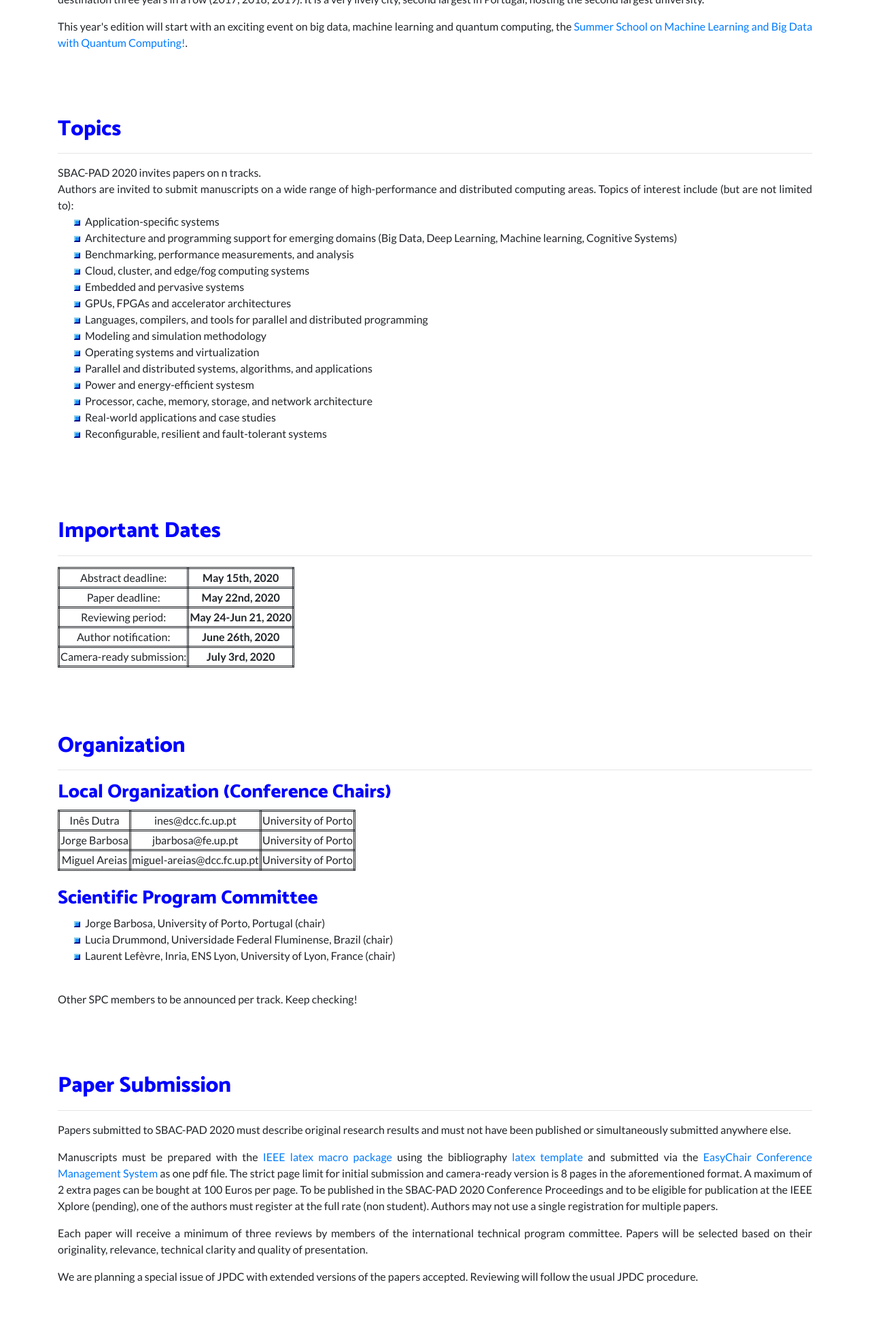
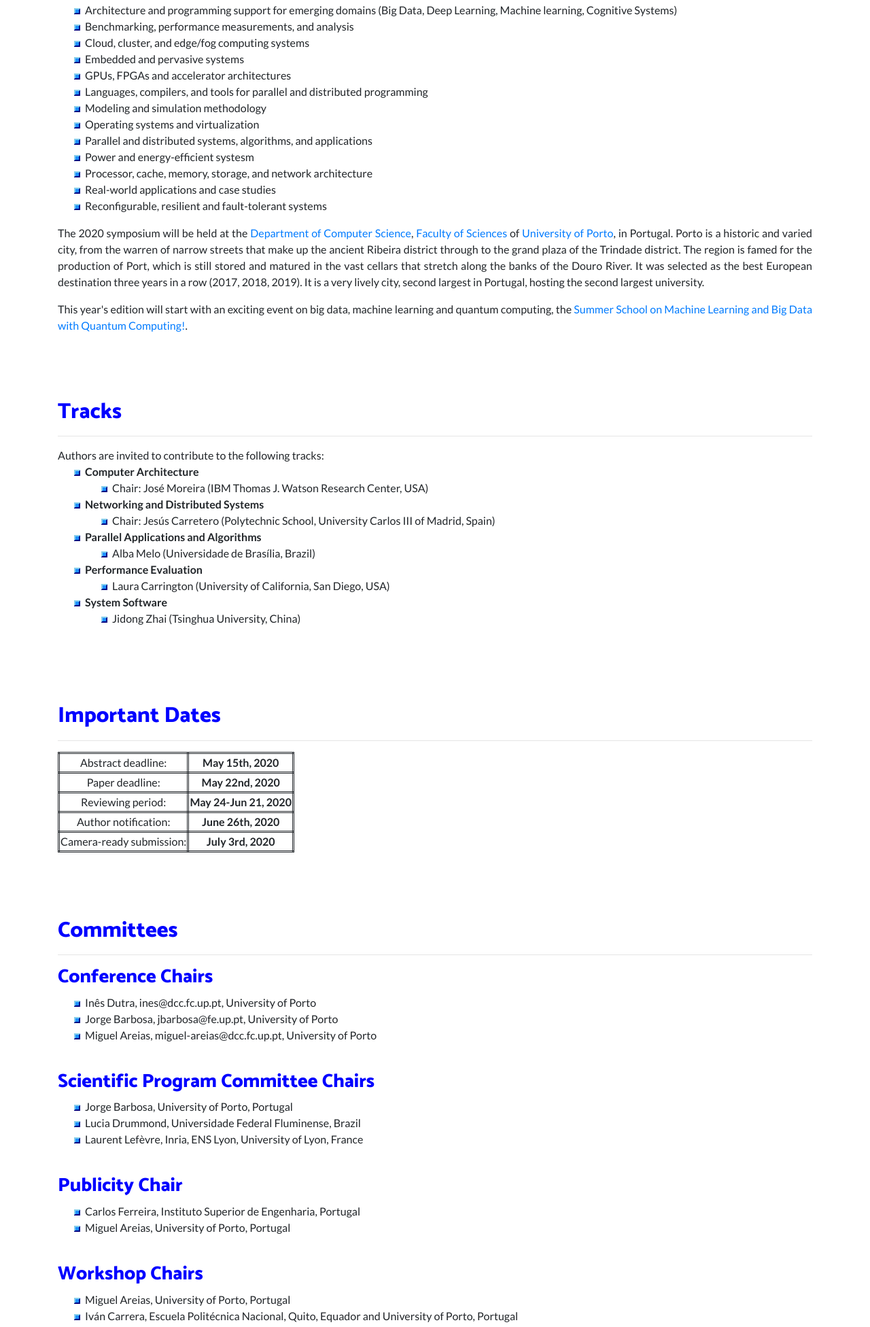
Before and after one commit to inesdutra/SBAC-PAD-2020, a website: page sbac-pad/index.html in a window 1280 px wide. Shown: the part 845-2797 px from the top of the page at 68% size. Drawn offline with Linux system fonts and the light colour scheme.

Commit message:
Add files via upload

```diff
--- a/sbac-pad/css/one-page-wonder.css
+++ b/sbac-pad/css/one-page-wonder.css
@@ -51,7 +51,7 @@ h6 {
 
 .navbar-custom .navbar-nav .nav-item .nav-link {
   text-transform: uppercase;
-  font-size: 0.8rem;
+  font-size: 0.7rem;
   font-weight: 700;
   letter-spacing: 0.1rem;
 }
@@ -176,7 +176,7 @@ th, td {
 }
 
 th{
-    color: blue;
+    color: black;
 }
 
 .section{
@@ -184,7 +184,7 @@ th{
 }
 
 .logo-sbac {
-    width : 200px;
+    width : 150px;
     float : left;
     margin-right : 10px;
 /*    margin-top : -15px; */
--- a/sbac-pad/index.html
+++ b/sbac-pad/index.html
@@ -49,7 +49,7 @@
 	    <a class="nav-link" href="https://easychair.org/cfp/sbacpad2020">CFP</a>
 	  </li>
 	  <li class="nav-item">
-	    <a class="nav-link" href="#topics">Topics</a>
+	    <a class="nav-link" href="#tracks">Tracks</a>
 	  </li>
 	  <li class="nav-item">
 	    <a class="nav-link" href="#importantDates">Important dates</a>
@@ -68,6 +68,9 @@
 	  </li>
 	  <li class="nav-item">
 	    <a class="nav-link" href="#venue"> Venue </a>
+	  </li>
+	  <li class="nav-item">
+	    <a class="nav-link" href="#org"> Committees </a>
 	  </li>
 	  <!-- <li class="nav-item"> -->
 	  <!--   <a class="nav-link" href="http://smbq.dcc.fc.up.pt/"> SMBQ </a> -->
@@ -102,6 +105,27 @@
 	faculty members, researchers, specialists and graduate
 	students around the world.</p>
 
+<p>Authors are invited to submit manuscripts on a wide range of
+  high-performance and distributed computing areas. Topics of interest
+  include (but are not limited to):</p>
+
+	  <ul>
+	    <li>Application-specific systems</li>
+	    <li>Architecture and programming support for emerging domains (Big Data, Deep Learning, Machine learning, Cognitive Systems)</li>
+	    <li>Benchmarking, performance measurements, and analysis</li>
+	    <li>Cloud, cluster, and edge/fog computing systems</li>
+	    <li>Embedded and pervasive systems</li>
+	    <li>GPUs, FPGAs and accelerator architectures</li>
+	    <li>Languages, compilers, and tools for parallel and distributed programming</li>
+	    <li>Modeling and simulation methodology</li>
+	    <li>Operating systems and virtualization</li>
+	    <li>Parallel and distributed systems, algorithms, and applications</li>
+	    <li>Power and energy-efficient systesm</li>
+	    <li>Processor, cache, memory, storage, and network architecture</li>
+	    <li>Real-world applications and case studies</li>
+	    <li>Reconfigurable, resilient and fault-tolerant systems</li>
+	  </ul>
+
       <p>The 2020 symposium will be held at
   the <a href="http://www.dcc.fc.up.pt">Department of Computer
   Science</a>, <a href="http://www.fc.up.pt">Faculty of Sciences</a>
@@ -123,29 +147,58 @@
 
   <section class="py-5">
     <div class="container">
-      <h2 id="topics">Topics</h2>
+      <h2 id="tracks">Tracks</h2>
       <hr>
-	<div>SBAC-PAD 2020 invites papers on n tracks.
-	</div>
-Authors are invited to submit manuscripts on a wide range of high-performance and distributed computing areas. Topics of interest include (but are not limited to):
-	<div>
-	  <ul>
-    <li>Application-specific systems</li>
-    <li>Architecture and programming support for emerging domains (Big Data, Deep Learning, Machine learning, Cognitive Systems)</li>
-    <li>Benchmarking, performance measurements, and analysis</li>
-    <li>Cloud, cluster, and edge/fog computing systems</li>
-    <li>Embedded and pervasive systems</li>
-    <li>GPUs, FPGAs and accelerator architectures</li>
-    <li>Languages, compilers, and tools for parallel and distributed programming</li>
-    <li>Modeling and simulation methodology</li>
-    <li>Operating systems and virtualization</li>
-    <li>Parallel and distributed systems, algorithms, and applications</li>
-    <li>Power and energy-efficient systesm</li>
-    <li>Processor, cache, memory, storage, and network architecture</li>
-    <li>Real-world applications and case studies</li>
-    <li>Reconfigurable, resilient and fault-tolerant systems</li>
-	  </ul>
-	</div>
+	  Authors are invited to contribute to the following tracks:
+	 <!--  <table> -->
+	 <!--    <tr> -->
+	 <!--      <th>Track</th> -->
+	 <!--      <th>Chair</th> -->
+	 <!--    </tr> -->
+	 <!--    <tr> -->
+	 <!--      <td>Computer Architecture</td> -->
+	 <!--      <td>José Moreira (IBM Thomas J. Watson Research Center, USA)</td> -->
+	 <!--    </tr> -->
+	 <!--    <tr> -->
+	 <!--      <td>Networking and Distributed Systems</td> -->
+	 <!--      <td>Jesús Carretero (Polytechnic School, University Carlos III of Madrid, Spain)</td> -->
+	 <!--    </tr> -->
+	 <!--    <tr> -->
+	 <!--      <td>Parallel Applications and Algorithms</td> -->
+	 <!--      <td>Alba Melo (Universidade de Brasília, Brazil)</td> -->
+	 <!--    </tr> -->
+	 <!--    <tr> -->
+	 <!--      <td>Performance Evaluation</td> -->
+	 <!--      <td>Laura Carrington (University of California, San Diego, USA)</td> -->
+	 <!--    </tr> -->
+	 <!--    <tr> -->
+	 <!--      <td>System Software</td> -->
+	 <!--      <td>Jidong Zhai (Tsinghua University, China)</td> -->
+	 <!--    </tr> -->
+	 <!-- </table> -->
+      <ul>
+	<li><b>Computer Architecture</b></li>
+	<ul>
+	  <li>Chair: José Moreira (IBM Thomas J. Watson Research
+	    Center, USA)</li>
+	</ul>
+	<li><b>Networking and Distributed Systems</b></li>
+	<ul>
+	  <li>Chair: Jesús Carretero (Polytechnic School, University Carlos III of Madrid, Spain)</li>
+	</ul>
+	<li><b>Parallel Applications and Algorithms</b></li>
+	<ul>
+	  <li>Alba Melo (Universidade de Brasília, Brazil)</li>
+	</ul>
+	<li><b>Performance Evaluation</b></li>
+	<ul>
+	   <li>Laura Carrington (University of California, San Diego, USA)</li>
+	</ul>
+	<li><b>System Software</b></li>
+	<ul>
+	   <li>Jidong Zhai (Tsinghua University, China)</li>
+	</ul>
+    </ul>
     </div>
   </section>
 
@@ -189,35 +242,69 @@ Authors are invited to submit manuscripts on a wide range of high-performance an
 
   <section class="py-5">
     <div class="container">
-      <h2><a id="org">Organization </a></h2>
+      <h2><a id="org">Committees </a></h2>
       <hr>
-      <h3><a id="localTeam">Local Organization (Conference Chairs)</a></h3>
-      <table>
-      <tr>
-	<td> Inês Dutra </td>
-	<td> ines@dcc.fc.up.pt </td>
-	<td> University of Porto </td>
-      </tr>
-      <tr>
-	<td> Jorge Barbosa</li>
-	<td> jbarbosa@fe.up.pt </td>
-	<td> University of Porto </td>
-      </tr>
-      <tr>
-        <td> Miguel Areias </td>
-	<td> miguel-areias@dcc.fc.up.pt </td>
-	<td> University of Porto </td>
-      </table>
+      <h3><a id="localTeam">Conference Chairs</a></h3>
+      <!-- <table>       -->
+      <!-- <tr> -->
+      <!-- 	<td> Inês Dutra </td> -->
+      <!-- 	<td> ines@dcc.fc.up.pt </td> -->
+      <!-- 	<td> University of Porto </td> -->
+      <!-- </tr> -->
+      <!-- <tr> -->
+      <!-- 	<td> Jorge Barbosa</li> -->
+      <!-- 	<td> jbarbosa@fe.up.pt </td> -->
+      <!-- 	<td> University of Porto </td> -->
+      <!-- </tr> -->
+      <!-- <tr> -->
+      <!--   <td> Miguel Areias </td> -->
+      <!-- 	<td> miguel-areias@dcc.fc.up.pt </td> -->
+      <!-- 	<td> University of Porto </td> -->
+      <!-- </table> -->
+      <ul>
+      	<li> Inês Dutra, ines@dcc.fc.up.pt, University of Porto</li>
+      	<li> Jorge Barbosa, jbarbosa@fe.up.pt, University of Porto </li>
+        <li> Miguel Areias, miguel-areias@dcc.fc.up.pt, University of Porto </li>
+      </ul>
       <br>
-      <h3><a id="pc">Scientific Program Committee </a></h3>
+      <h3><a id="pc">Scientific Program Committee Chairs </a></h3>
 
       <ul>
-	<li>Jorge Barbosa, University of Porto, Portugal (chair)</li>
-	<li>Lucia Drummond, Universidade Federal Fluminense, Brazil (chair)</li>
-	<li>Laurent Lefèvre, Inria, ENS Lyon, University of Lyon,
-	  France (chair)</li>
+	<li>Jorge Barbosa, University of Porto, Portugal</li>
+	<li>Lucia Drummond, Universidade Federal Fluminense, Brazil</li>
+	<li>Laurent Lefèvre, Inria, ENS Lyon, University of Lyon, France</li>
       </ul>
-	<br>Other SPC members to be announced per track. Keep checking!</br>
+      <br>
+      <h3><a id="pc">Publicity Chair</a></h3>
+
+      <ul>
+	<li>Carlos Ferreira, Instituto Superior de Engenharia, Portugal</li>
+	<li>Miguel Areias, University of Porto, Portugal</li>
+      </ul>
+      <br>
+      <h3><a id="pc">Workshop Chairs</a></h3>
+
+      <ul>
+	<li>Miguel Areias, University of Porto, Portugal</li>
+	<li>Iván Carrera, Escuela Politécnica Nacional, Quito, Equador
+	and University of Porto, Portugal</li>
+      </ul>
+      <br>
+      <h3><a id="pc">Publications Chairs</a></h3>
+
+      <ul>
+	<li>IEEE Proceedings</li>
+	<ul>
+	  <li>Rui Camacho, University of Porto, Portugal</li>
+  	  <li>Iván Carrera, Escuela Politécnica Nacional, Quito,
+  	  Equador and University of Porto, Portugal</li>
+        </ul>
+	<li>Special Issue JPDC</li>
+	<ul>
+	<li>Jorge Barbosa, University of Porto, Portugal</li>
+        </ul>
+      </ul>
+	<br>SPC members will be announced per track. Keep checking!</br>
     </div>
   </section>
 
```
Also changed, not shown: 1 other file.
